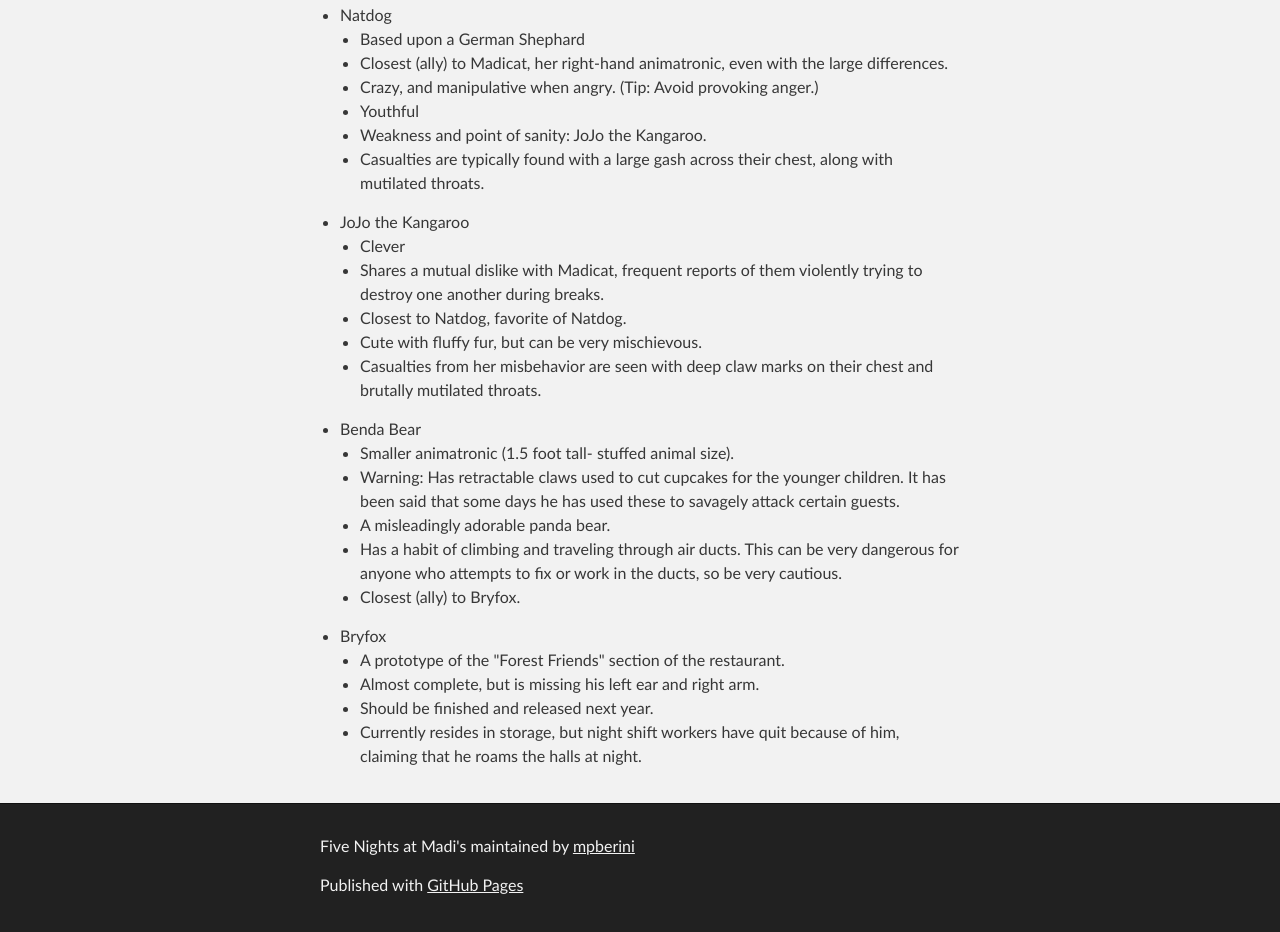
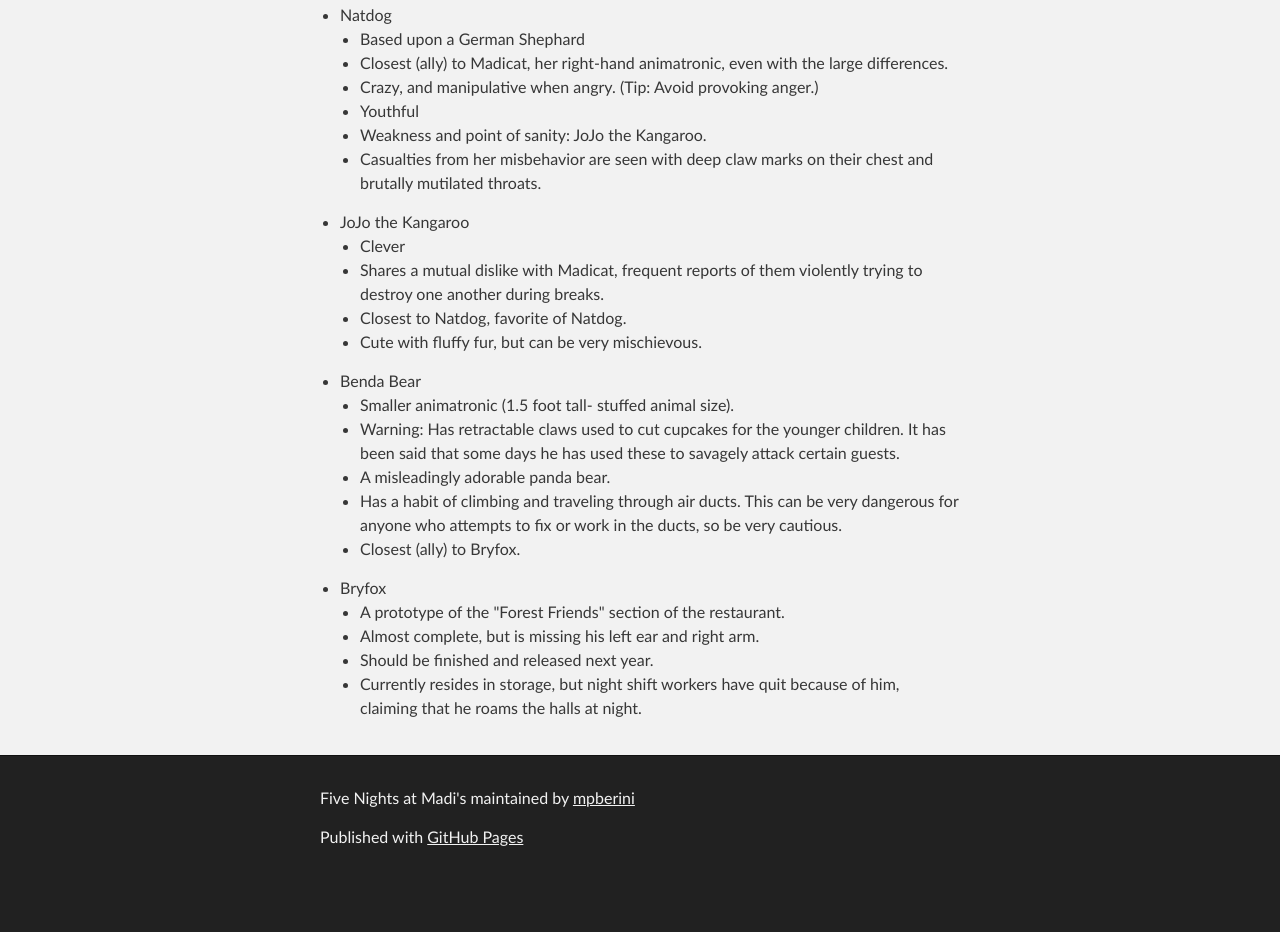
Before and after one commit to mpberini/Five-Nights-at-Madi-s, a plain HTML site: page index.html in a window 1280 px wide. Shown: the part 1411-2343 px from the top of the page. After the commit the page ends 2295 px from the top, so only its background shows below. Drawn offline with Linux system fonts and the light colour scheme.

Commit message:
Update index.html

```diff
--- a/index.html
+++ b/index.html
@@ -96,7 +96,7 @@ At first glance, this just looks like any cupcake shop, right? Well, take a look
 <li>Crazy, and manipulative when angry. (Tip: Avoid provoking anger.)</li>
 <li>Youthful</li>
 <li>Weakness and point of sanity: JoJo the Kangaroo.</li>
-<li>Casualties are typically found with a large gash across their chest, along with mutilated throats.</li>
+<li>Casualties from her misbehavior are seen with deep claw marks on their chest and brutally mutilated throats.</li>
 </ul>
 </li>
 <li>JoJo the Kangaroo
@@ -106,7 +106,7 @@ At first glance, this just looks like any cupcake shop, right? Well, take a look
 <li>Shares a mutual dislike with Madicat, frequent reports of them violently trying to destroy one another during breaks.</li>
 <li>Closest to Natdog, favorite of Natdog.</li>
 <li>Cute with fluffy fur, but can be very mischievous.</li>
-<li>Casualties from her misbehavior are seen with deep claw marks on their chest and brutally mutilated throats.</li>
+
 </ul>
 </li>
 <li>Benda Bear
```
